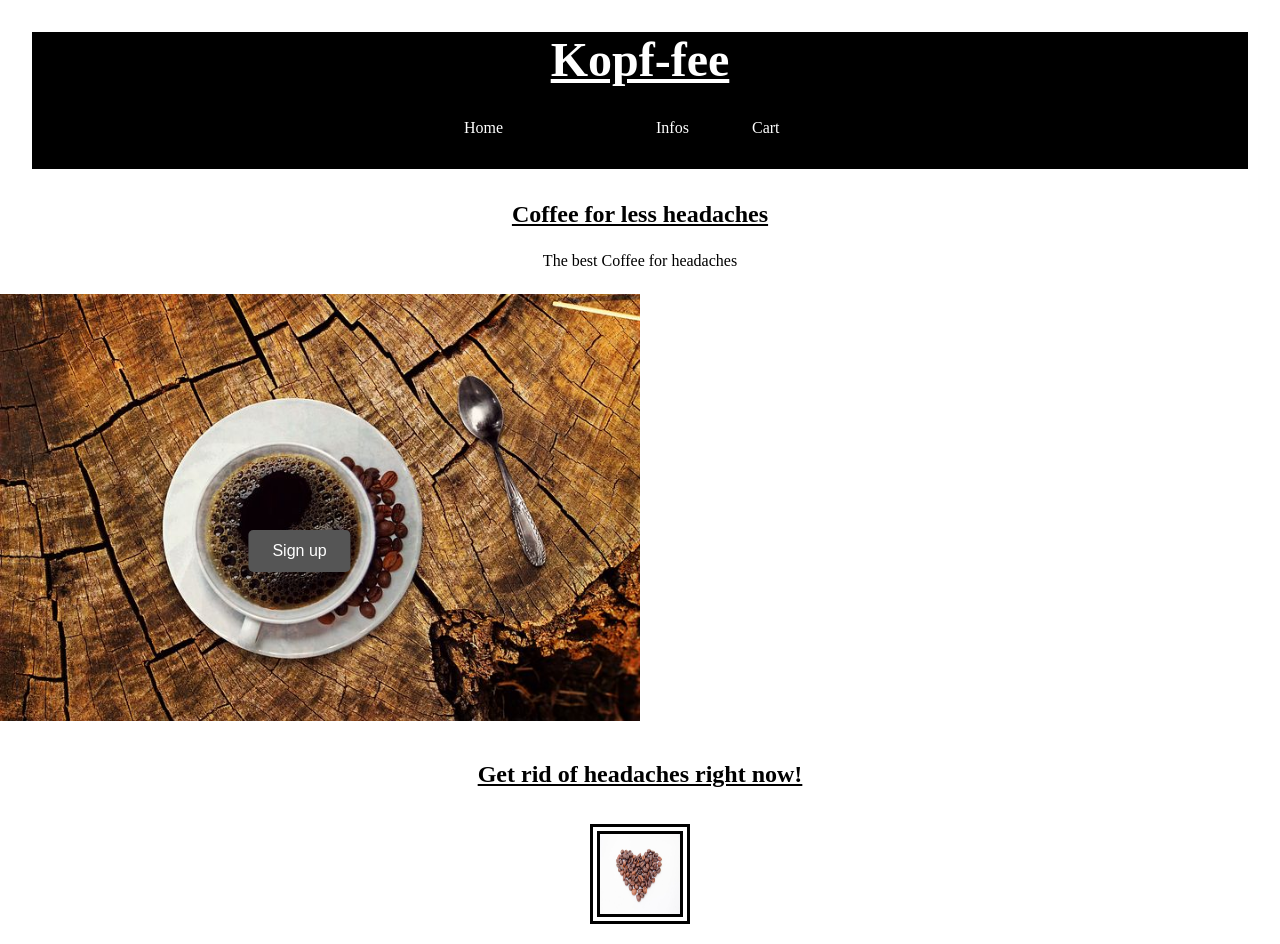
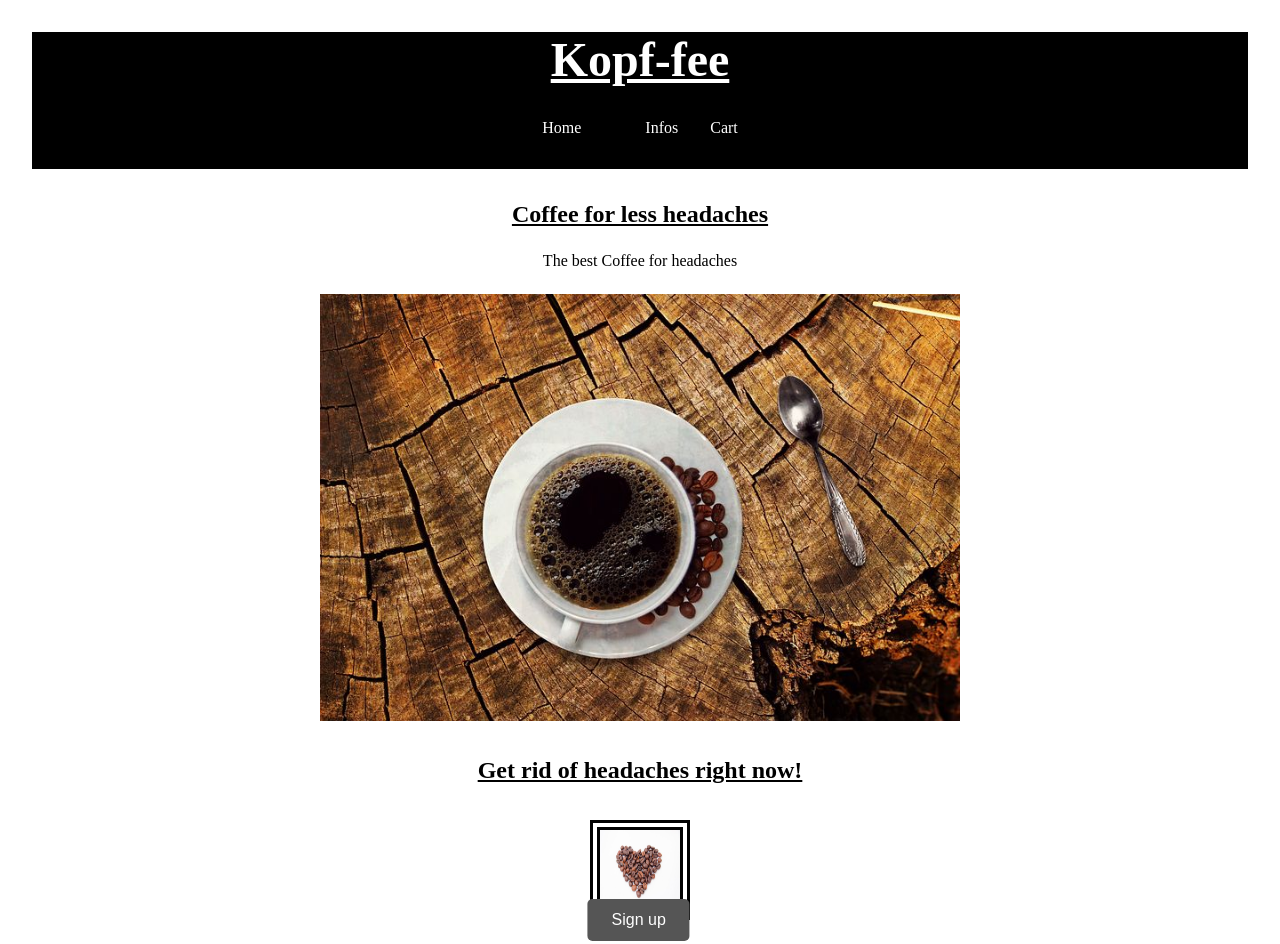
Before and after one commit to Yushi5058/landing-page, a plain HTML site: page index.html in a window 1280 px wide. Shown: the top 944 px of the page. Drawn offline with Linux system fonts and the light colour scheme.

Commit message:
update styles.css

```diff
--- a/styles.css
+++ b/styles.css
@@ -9,10 +9,10 @@ ul {
     padding:2rem;
     gap:2rem;
     justify-content: center;
+    flex:auto;
 
 }
 li{
-    flex:0 0 5vw;
     list-style-type:none;
 }
 .nav-links {
@@ -41,16 +41,12 @@ li{
     text-align:center;
 }
 
-#Home .btn-container {
-  position:relative;
-  width:50%;
-}
 #Home .btn-container .btn {
     color:white;
     background-color: #555;
     position:absolute;
-    top:50%;
-    left:50%;
+    bottom:-15%;
+    left:51.5%;
     transform:translate(-70%,50%);
     font-size:16px;
     padding:12px 24px;
@@ -62,8 +58,10 @@ li{
     background-color:black;
 }
 .coffee-logo {
-    width:100%;
-    height:auto;
+    width:50%;
+    display:block;
+    margin-left:auto;
+    margin-right:auto;
 }
 
 #Infos h1 {
```
